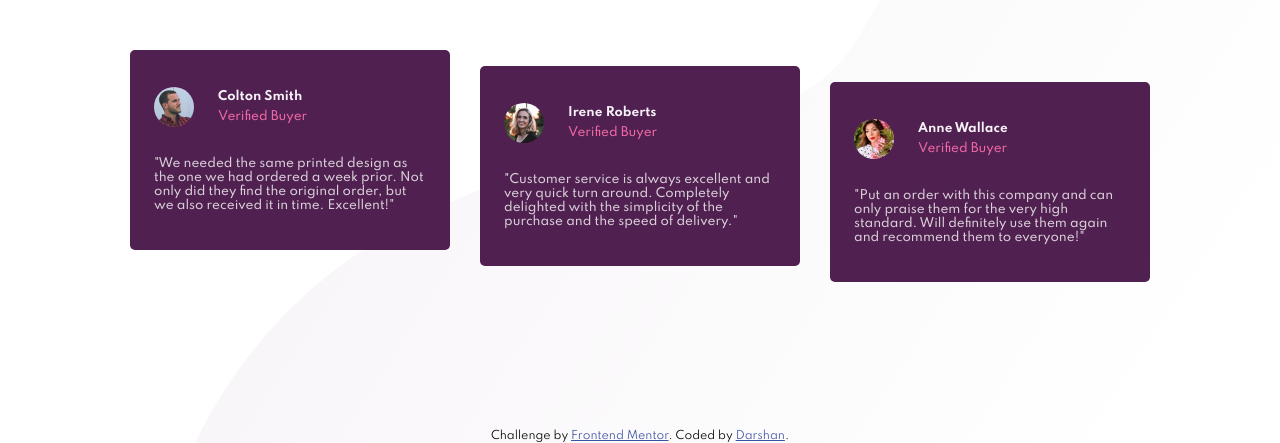
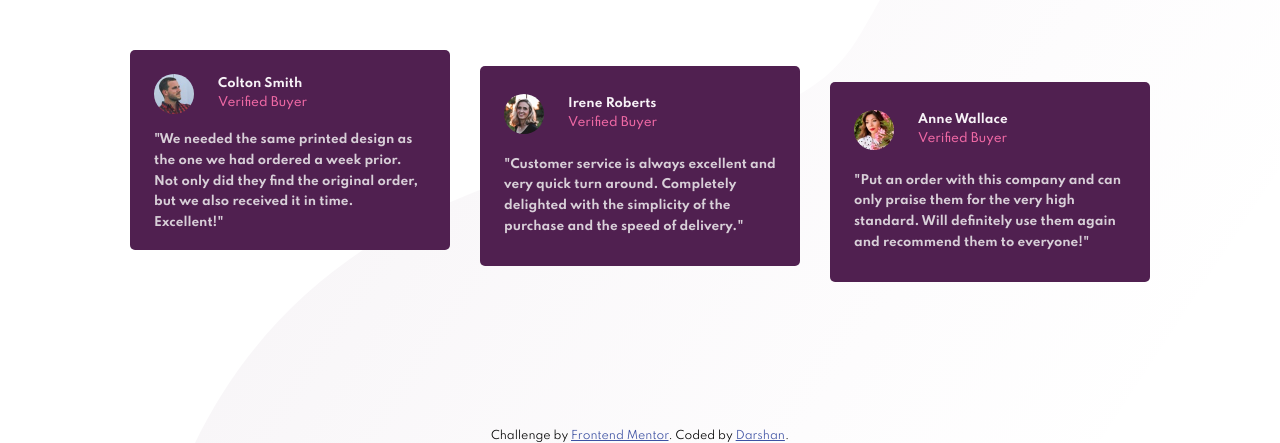
Before and after one commit to Darshan-Pandya10/social-proof-section, a plain HTML site: page index.html in a window 1280 px wide. Shown: the part 370-813 px from the top of the page. Drawn offline with Linux system fonts and the light colour scheme.

Commit message:
updated font weight

```diff
--- a/style.css
+++ b/style.css
@@ -133,7 +133,9 @@ p {
 .review {
     padding-top: 1rem;
     color: hsl(303, 10%, 83%);
-    font-weight: 500;
+   font-weight: 600;
+    line-height: 1.3rem;
+
 }
 
 
```
